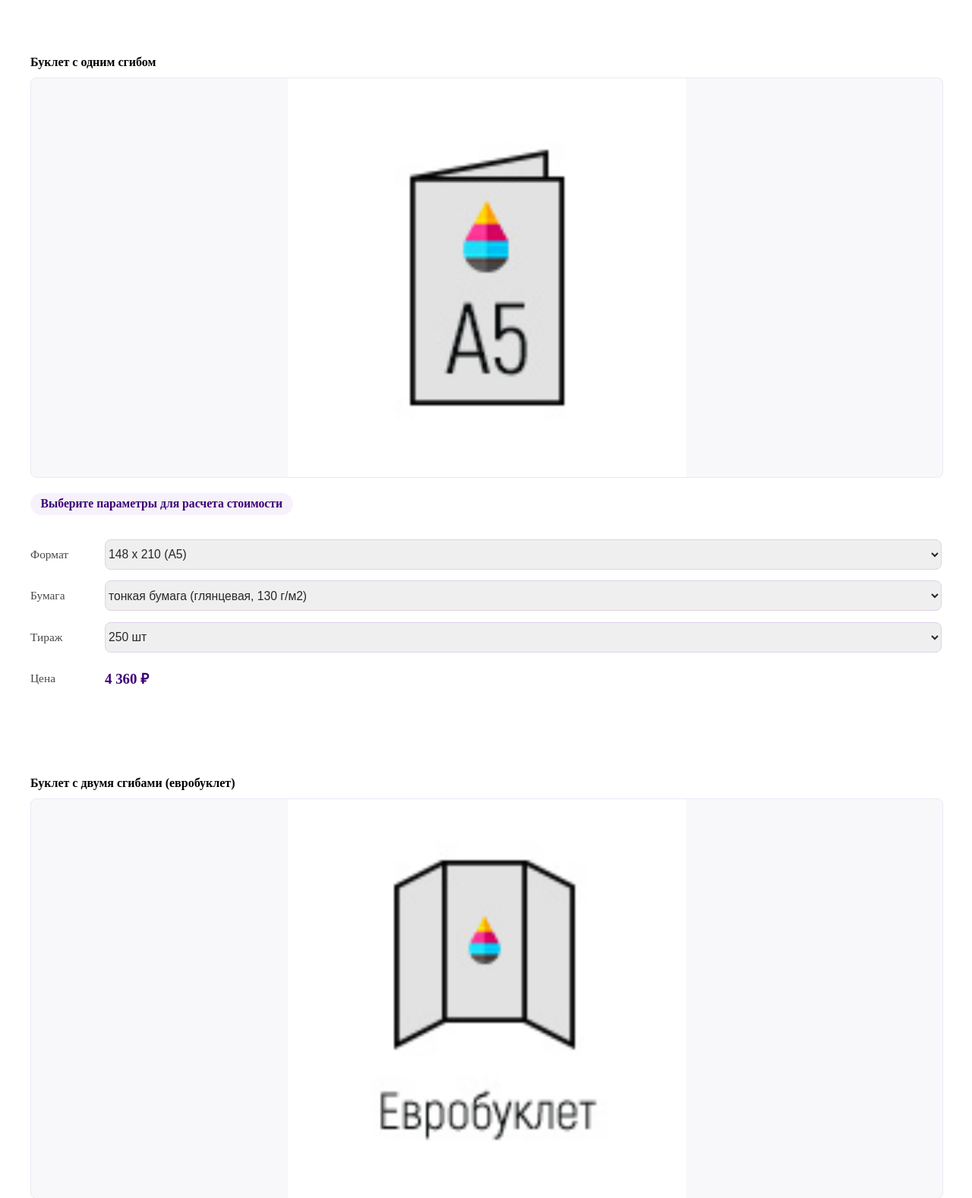
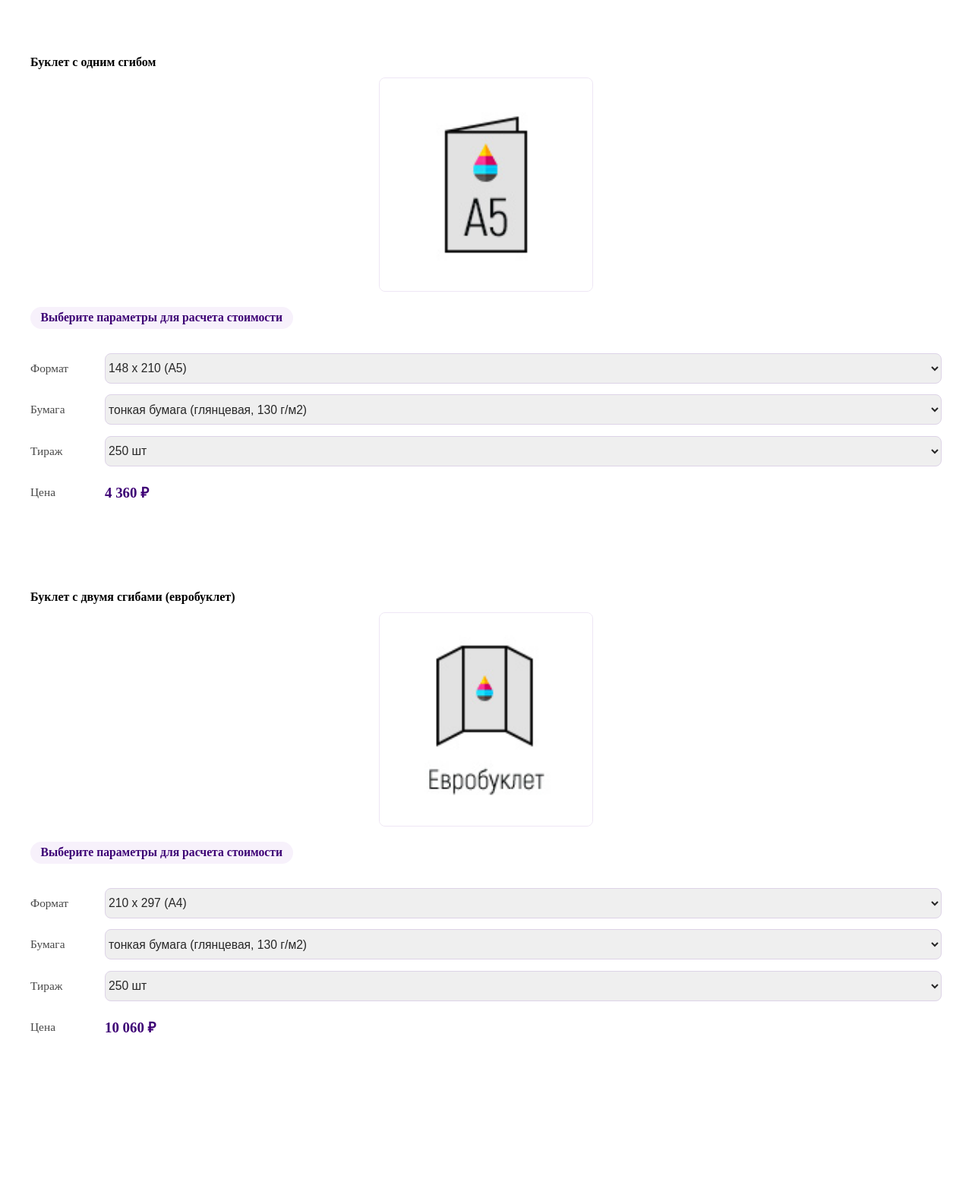
Before and after one commit to shashkevich/n1foto, a PHP site: page /buklety.html in a window 1280 px wide. Shown: the top 1577 px of the page at 76% size. After the commit the page ends 1360 px from the top, so only its background shows below. Run offline with PHP 8.4, Linux system fonts and the light colour scheme.

Commit message:
Compact booklet cards and square images

```diff
--- a/buklety.html
+++ b/buklety.html
@@ -3,7 +3,7 @@
 
 <head>
 	<? include "php/blocks/head.php" ?>
-	<link rel="stylesheet" href="css/poligrafy.css?v=20260813-1">
+	<link rel="stylesheet" href="css/poligrafy.css?v=20260813-2">
 </head>
 
 <body class="d-flex flex-column h-100">
@@ -19,7 +19,7 @@
 	</section>
 
 	<? include "php/blocks/footer.php" ?>
-	<script src="js/poligrafy-builder.js?v=20260813-2"></script>
+	<script src="js/poligrafy-builder.js?v=20260813-3"></script>
 </body>
 
 </html>
--- a/css/poligrafy.css
+++ b/css/poligrafy.css
@@ -43,6 +43,13 @@
   width: 100%;
   height: 100%;
   object-fit: contain;
+}
+
+.booklet-card-column .poligrafy-card__image {
+  width: min(100%, 280px);
+  aspect-ratio: 1;
+  margin-right: auto;
+  margin-left: auto;
 }
 
 .leaflet-calculator {
--- a/js/poligrafy-builder.js
+++ b/js/poligrafy-builder.js
@@ -394,6 +394,10 @@ window.addEventListener('DOMContentLoaded', () => {
         const column = document.createElement('div');
         column.classList.add('col-12', 'col-lg-6', 'leaflet-card-column');
 
+        if (sectionName === 'buklety') {
+            column.classList.add('col-xl-5', 'booklet-card-column');
+        }
+
         const card = document.createElement('div');
         card.classList.add('card', 'product-card', 'card-white', 'leaflet-card', 'rounded-4', 'p-4', 'mb-5');
 
--- a/listovki.html
+++ b/listovki.html
@@ -3,7 +3,7 @@
 
 <head>
 	<? include "php/blocks/head.php" ?>
-	<link rel="stylesheet" href="css/poligrafy.css?v=20260813-1">
+	<link rel="stylesheet" href="css/poligrafy.css?v=20260813-2">
 
 
 </head>
@@ -22,7 +22,7 @@
 
 	<?php include 'php/blocks/gallery.php'; ?>
 	<? include "php/blocks/footer.php" ?>
-	<script src="js/poligrafy-builder.js?v=20260813-2"></script>
+	<script src="js/poligrafy-builder.js?v=20260813-3"></script>
 
 
 
```
